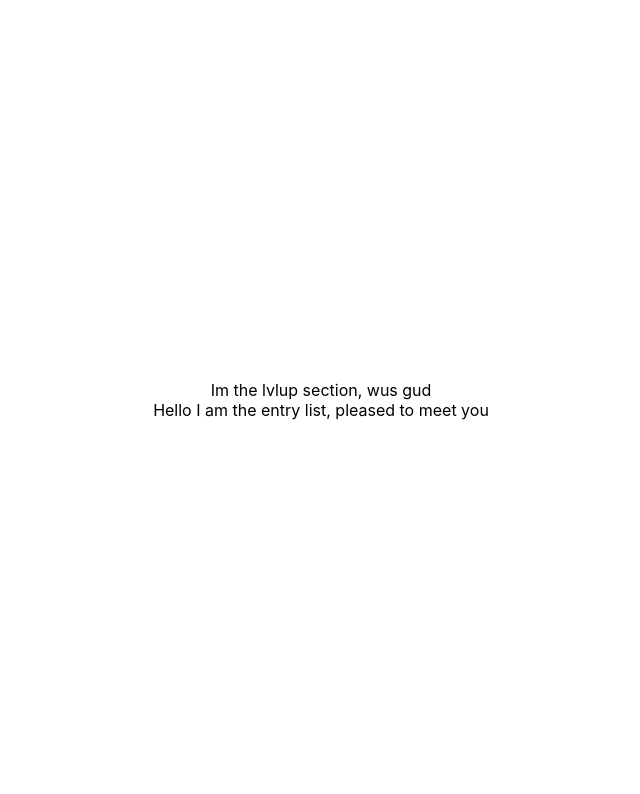
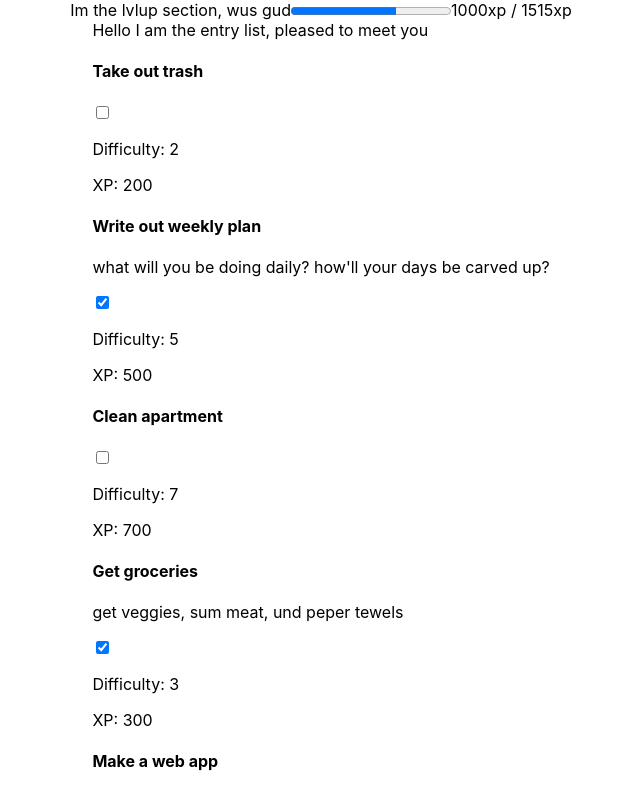
Before and after one commit to rmaghsoudi/nextjs-lvlup, a Next.js app: page /dashboard in a window 1280 px wide. Shown: the top 794 px of the page, without its empty margins (319-959 px from the left). Built offline with nearby package versions, Linux system fonts and the light colour scheme.

Commit message:
basic rendering with dummy data

```diff
--- a/components/dashboard/EntryCard.js
+++ b/components/dashboard/EntryCard.js
@@ -0,0 +1,25 @@
+export default function EntryCard(props) {
+  return (
+    <div className="entry-card">
+      {props.entry ? (
+        <div class="container">
+          <h4>
+            <b>{props.entry.name}</b>
+          </h4>
+          <p>{props.entry.description}</p>
+          <label htmlFor="entry-checkbox"></label>
+          <input
+            type="checkbox"
+            className="entry-checkbox"
+            value="false"
+            defaultChecked={props.entry.completed}
+          ></input>
+          <p>Difficulty: {props.entry.difficulty}</p>
+          <p>XP: {props.entry.xp}</p>
+        </div>
+      ) : (
+        "We ran into a problem with this entry :("
+      )}
+    </div>
+  );
+}
--- a/components/dashboard/EntryList.js
+++ b/components/dashboard/EntryList.js
@@ -1,7 +1,94 @@
+import EntryCard from "./EntryCard";
+
 export default function EntryList() {
   return (
     <div className="entry-list">
       Hello I am the entry list, pleased to meet you
+      {dummyEntries.length > 0
+        ? dummyEntries.map((entry) => {
+            return <EntryCard entry={entry} />;
+          })
+        : "You don't have any entries yet :("}
     </div>
   );
 }
+
+const dummyEntries = [
+  {
+    id: 1,
+    name: "Take out trash",
+    completed: false,
+    description: "",
+    parent_entry: null,
+    user: 1,
+    type: "task",
+    difficulty: 2,
+    xp: 200,
+  },
+  {
+    id: 2,
+    name: "Write out weekly plan",
+    completed: true,
+    description: "what will you be doing daily? how'll your days be carved up?",
+    parent_entry: null,
+    user: 1,
+    type: "task",
+    difficulty: 5,
+    xp: 500,
+  },
+  {
+    id: 3,
+    name: "Clean apartment",
+    completed: false,
+    description: "",
+    parent_entry: null,
+    user: 1,
+    type: "task",
+    difficulty: 7,
+    xp: 700,
+  },
+  {
+    id: 4,
+    name: "Get groceries",
+    completed: true,
+    description: "get veggies, sum meat, und peper tewels",
+    parent_entry: null,
+    user: 1,
+    type: "task",
+    difficulty: 3,
+    xp: 300,
+  },
+  {
+    id: 5,
+    name: "Make a web app",
+    completed: false,
+    description: "create a full stack web app to add to your portfolio",
+    parent_entry: null,
+    user: 1,
+    type: "goal",
+    difficulty: 5,
+    xp: 5000,
+  },
+  {
+    id: 6,
+    name: "complete API",
+    completed: true,
+    description: "",
+    parent_entry: 5,
+    user: 1,
+    type: "pillar",
+    difficulty: 5,
+    xp: 2500,
+  },
+  {
+    id: 7,
+    name: "complete UI",
+    completed: false,
+    description: "",
+    parent_entry: 5,
+    user: 1,
+    type: "pillar",
+    difficulty: 5,
+    xp: 2500,
+  },
+];
--- a/components/dashboard/LvlupSection.js
+++ b/components/dashboard/LvlupSection.js
@@ -1,3 +1,25 @@
 export default function LvlupSection() {
-  return <div className="lvlup-section">Im the lvlup section, wus gud</div>;
+  return (
+    <div className="lvlup-section">
+      Im the lvlup section, wus gud
+      <progress
+        id="lvlup-meter"
+        value={dummyUser.xp}
+        max={dummyUser.xp_to_lvlup}
+      >
+        Level {dummyUser.level}
+      </progress>
+      <label htmlFor="lvlup-meter">
+        {dummyUser.xp}xp / {dummyUser.xp_to_lvlup}xp
+      </label>
+    </div>
+  );
 }
+
+const dummyUser = {
+  id: 1,
+  auth_id: "auth | 78263t 12341",
+  level: 1,
+  xp: 1000,
+  xp_to_lvlup: 1515,
+};
--- a/pages/dashboard.js
+++ b/pages/dashboard.js
@@ -10,8 +10,8 @@ export default function Dashboard() {
         <title>Dashboard</title>
         <link rel="icon" href="/favicon.ico" />
       </Head>
-      <LvlupSection></LvlupSection>
-      <EntryList></EntryList>
+      <LvlupSection />
+      <EntryList />
     </div>
   );
 }
```
